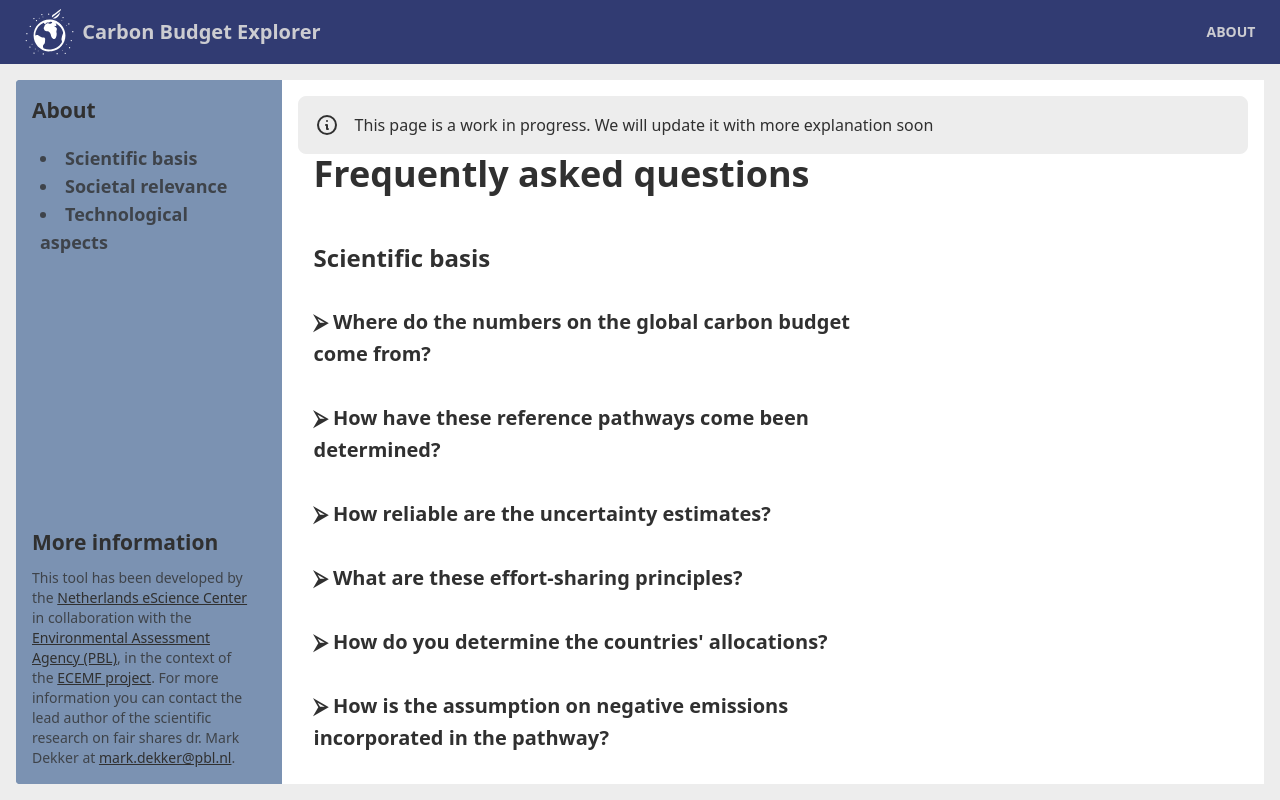
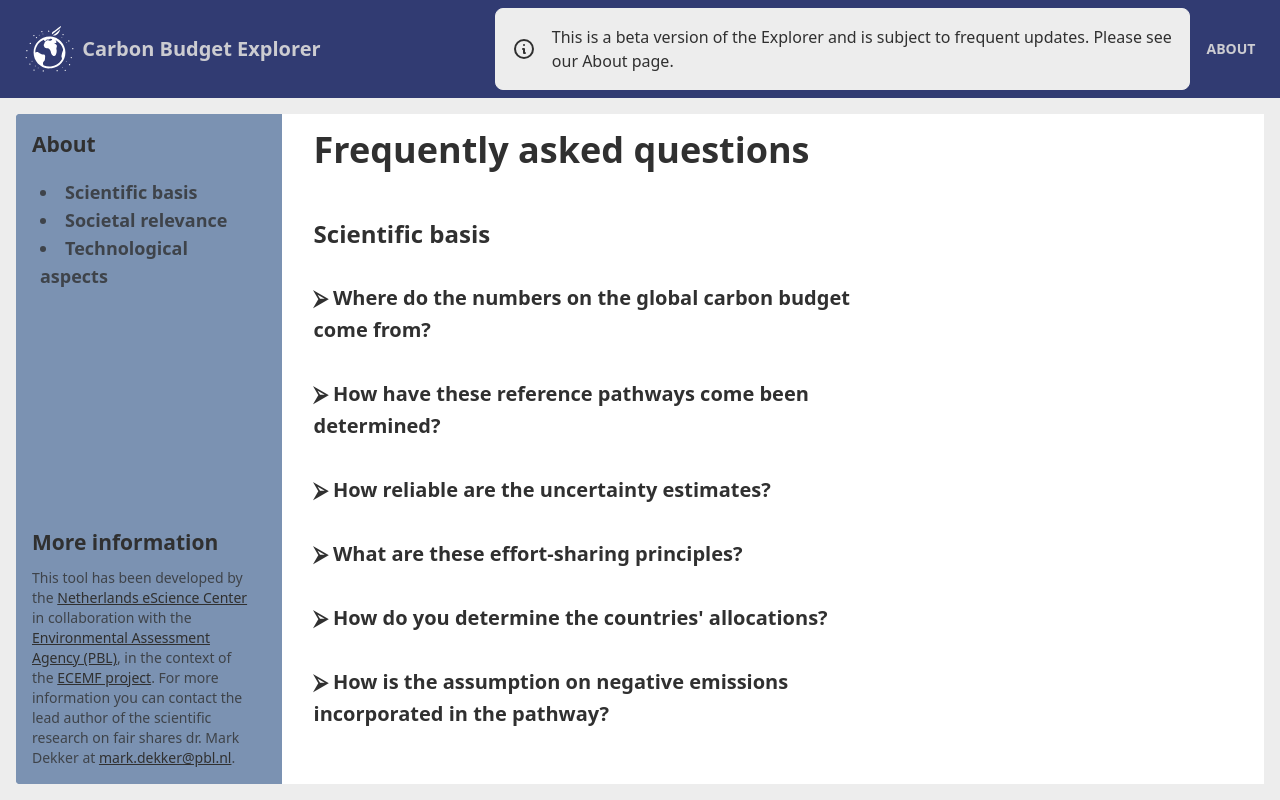
Before and after one commit to carbon-budget-explorer/cabe, a SvelteKit app: page /about in a window 1280 px wide. Built offline with nearby package versions, Linux system fonts and the light colour scheme.

Commit message:
Move beta banner to top bar

```diff
--- a/src/routes/+layout.svelte
+++ b/src/routes/+layout.svelte
@@ -16,6 +16,21 @@
 					alt="Logo for Carbon Budget Explorer"
 				/> Carbon Budget Explorer</a
 			>
+		</div>
+		<div class="alert" style="width: 55%">
+			<svg
+				xmlns="http://www.w3.org/2000/svg"
+				fill="none"
+				viewBox="0 0 24 24"
+				class="h-6 w-6 shrink-0 stroke-current"
+				><path
+					stroke-linecap="round"
+					stroke-linejoin="round"
+					stroke-width="2"
+					d="M13 16h-1v-4h-1m1-4h.01M21 12a9 9 0 11-18 0 9 9 0 0118 0z"
+				/></svg
+			>
+			<span>This is a beta version of the Explorer and is subject to frequent updates. Please see our About page.</span>
 		</div>
 		<div class="flex-none">
 			<a href="/about" class="btn-ghost btn-square btn px-10">About</a>
--- a/src/routes/about/+page.svelte
+++ b/src/routes/about/+page.svelte
@@ -42,22 +42,7 @@
 	</div>
 	<!-- Main panel -->
 	<main class="relative max-h-full flex-1 overflow-auto bg-base-100 p-4">
-		<!-- TODO update page and remove info banner -->
-		<div class="alert">
-			<svg
-				xmlns="http://www.w3.org/2000/svg"
-				fill="none"
-				viewBox="0 0 24 24"
-				class="h-6 w-6 shrink-0 stroke-current"
-				><path
-					stroke-linecap="round"
-					stroke-linejoin="round"
-					stroke-width="2"
-					d="M13 16h-1v-4h-1m1-4h.01M21 12a9 9 0 11-18 0 9 9 0 0118 0z"
-				/></svg
-			>
-			<span>This page is a work in progress. We will update it with more explanation soon</span>
-		</div>
+		<!-- TODO update page -->
 		<div class="prose absolute ml-4 max-w-[60%]">
 			<h1>Frequently asked questions</h1>
 			<section>
```
